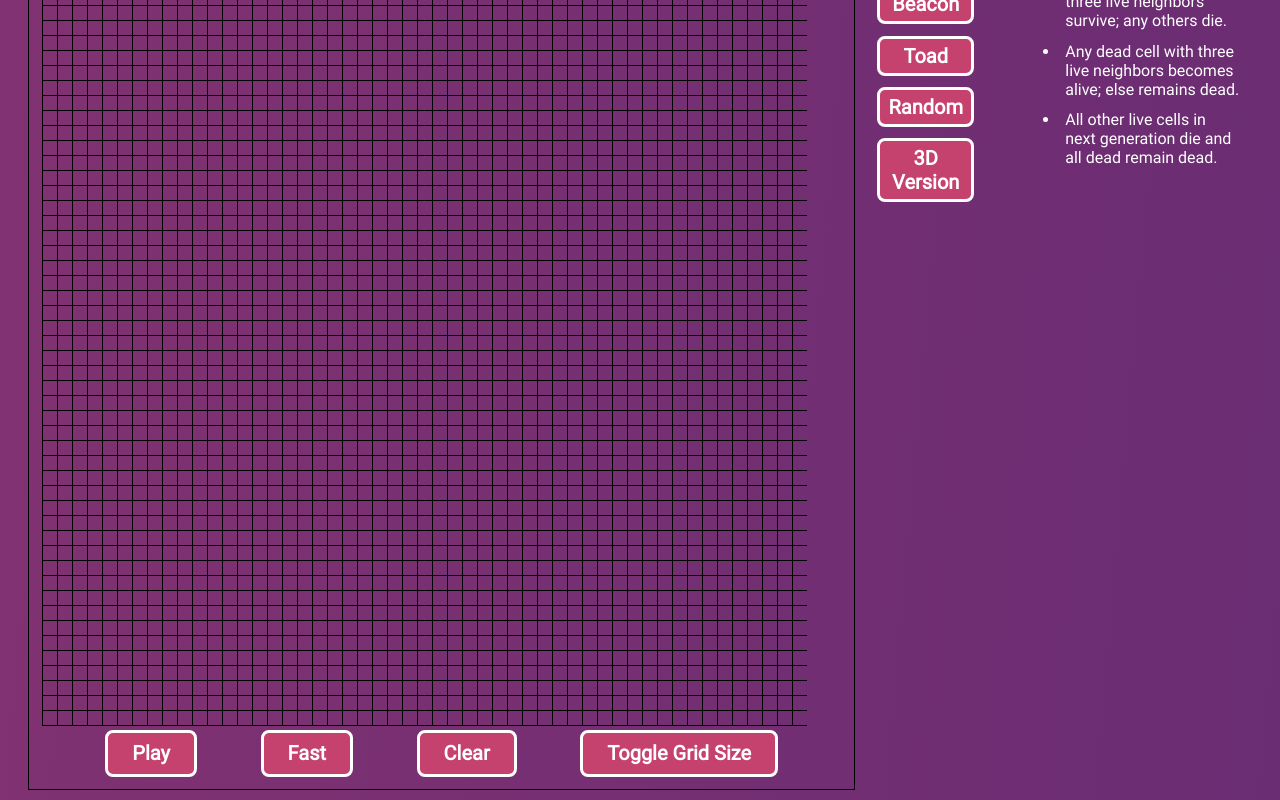
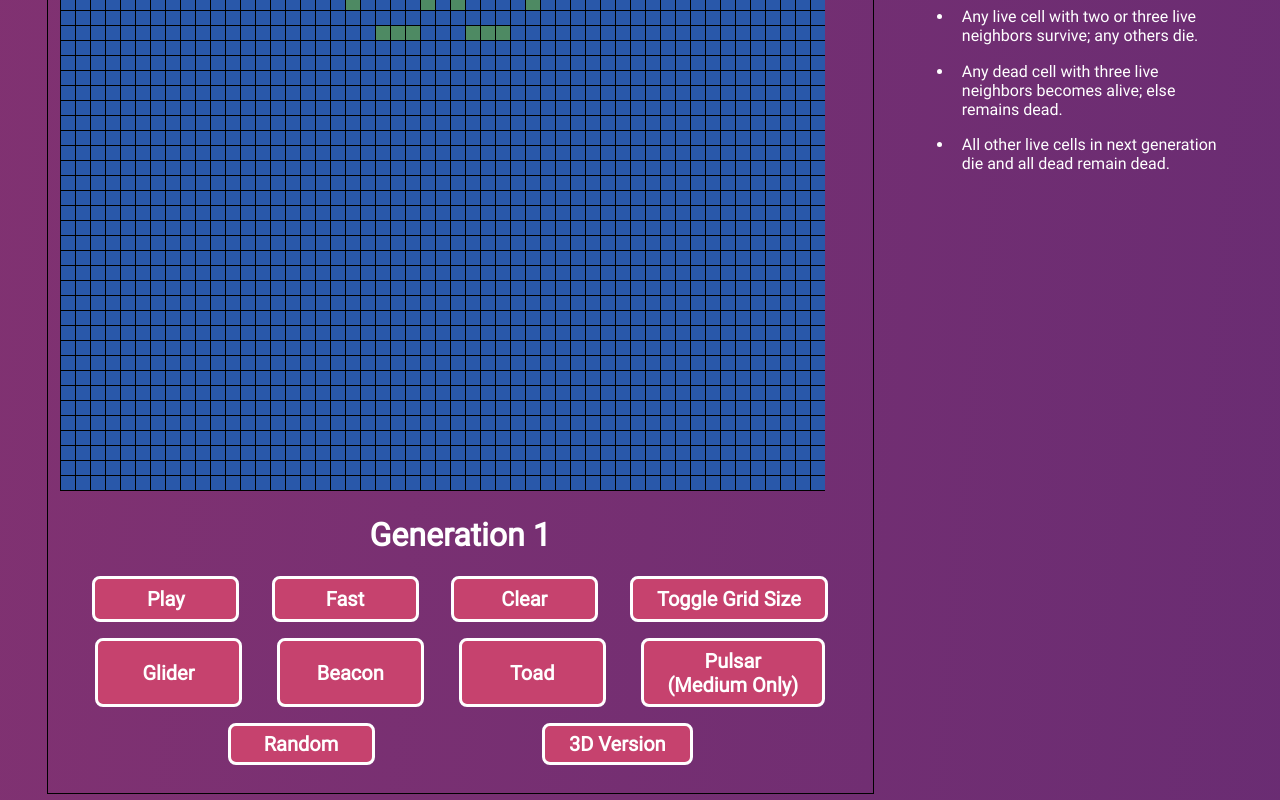
Before and after one commit to evoingram/cs-bw, a React (Create React App) app in the folder app/cs-bw/: page / in a window 1280 px wide. Shown: the part 280-1080 px from the top of the page. Built offline with nearby package versions, Linux system fonts and the light colour scheme.

Commit message:
fixed up buttons & separated out some functions

```diff
--- a/app/cs-bw/src/App.js
+++ b/app/cs-bw/src/App.js
@@ -37,6 +37,7 @@ const FlexContainer = styled.div`
 	flex-direction: row;
 	justify-content: space-evenly;
   	padding: 1%;
+	margin-top: 1%;
 `;
 const FlexSubContainers1 = styled.div`
   	padding: 1%;
@@ -50,7 +51,7 @@ const FlexSubContainers2 = styled.div`
 `;
 const FlexSubContainers3 = styled.div`
   padding: 0.5%;
-  max-width: 18%;
+  max-width: 25%;
 `;
 /*
 font-family: 'Caveat', cursive;
@@ -85,7 +86,6 @@ class App extends React.Component {
 	render() {
 		return (
 			<Div>
-				<Header />
 				<FlexContainer>
 					<FlexSubContainers1>
 						<Grid
@@ -97,10 +97,8 @@ class App extends React.Component {
 							currentGeneration={this.state.currentGeneration}
 						/>
 					</FlexSubContainers1>
-					<FlexSubContainers2>
-						<PSButtons />
-					</FlexSubContainers2>
 					<FlexSubContainers3>
+						<Header />
 						<Rules />
 					</FlexSubContainers3>
 				</FlexContainer>
--- a/app/cs-bw/src/components/GButtons.js
+++ b/app/cs-bw/src/components/GButtons.js
@@ -19,12 +19,15 @@ const Button = styled.button`
 	&:hover {
 		background-color: #642b73;
 	}
+	min-width: 147px;
 `;
 const Div = styled.div`
 	display: flex;
 	flex-direction: row;
 	justify-content: space-evenly;
-`
+	margin-top: 2%;
+	margin-bottom: 2%;
+`;
 const H4 = styled.h4`
 	margin-top: 5%;
 	margin-bottom: 5%;
@@ -65,6 +68,31 @@ class GButtons extends React.Component {
 						<H4>Toggle Grid Size</H4>
 					</Button>
 				</Div>
+				<Div>
+					<Button id="PS1" onClick={() => this.props.selectShape('glider')}>
+						<H4>Glider</H4>
+					</Button>
+					<Button id="PS2" onClick={() => this.props.selectShape('beacon')}>
+						<H4>Beacon</H4>
+					</Button>
+					<Button id="PS3" onClick={() => this.props.selectShape('toad')}>
+						<H4>Toad</H4>
+					</Button>
+					<Button id="PS3" onClick={() => this.props.selectShape('pulsar')}>
+						<H4>
+							Pulsar <br />
+							(Medium Only)
+						</H4>
+					</Button>
+				</Div>
+				<Div>
+					<Button id="PS4" onClick={this.props.generateRandomShape}>
+						<H4>Random</H4>
+					</Button>
+					<Button id="PS5">
+						<H4>3D Version</H4>
+					</Button>
+				</Div>
 			</div>
 		);
 	}
--- a/app/cs-bw/src/components/Grid.js
+++ b/app/cs-bw/src/components/Grid.js
@@ -1,8 +1,6 @@
-import React, { useRef, useState } from 'react';
+import React from 'react';
 import styled from 'styled-components';
 import GButtons from './GButtons';
-import GOL from './GOL';
-import { useAnimeFrame } from '../customHooks/useAnimeFrame.js';
 
 import mediumDefault from './sizes/mediumDefault';
 import mediumFirst from './sizes/mediumFirst';
@@ -12,12 +10,12 @@ import smallDefault from './sizes/smallDefault';
 import smallFirst from './sizes/smallFirst';
 import smallSecond from './sizes/smallSecond';
 
-import { configBlinker } from './configs/configBlinker';
-import { configBeacon } from './configs/configBeacon';
-import { configToad } from './configs/configToad';
-import { configGlider } from './configs/configGlider';
-import { configPulsar } from './configs/configPulsar';
-import { configGgun } from './configs/configGgun';
+import { blinker } from './shapes/Blinker';
+import { beacon } from './shapes/Beacon';
+import { toad } from './shapes/Toad';
+import { glider } from './shapes/Glider';
+import { pulsar } from './shapes/Pulsar';
+import { ggun } from './shapes/Ggun';
 
 const Div = styled.div`
 	display: flex;
@@ -177,7 +175,6 @@ class Game extends React.Component {
 	};
 
 	toggleGridSize = (size) => {
-		console.log('toggleGridSize running');
 		if (size === 'small') {
 			this.setState({ currentGrid: smallDefault });
 			this.setState({ boardSize: 'small', singleCellLength: 30, cellQuantityX: 15, cellQuantityY: 15 });
@@ -226,30 +223,31 @@ class Game extends React.Component {
 		}
 	};
 
-	selectShape = shape => {
-		this.setState({ shape: shape });
-		if (shape === 'blinker') {
-			for (let x = 0; x < 15; x++) {
-				firstGrid[x] = configBlinker[x].slice();
-			}
-		} else if (shape === 'beacon') {
-			for (let x = 0; x < 15; x++) {
-				firstGrid[x] = configBeacon[x].slice();
-			}
-		} else if (shape === 'toad') {
-			for (let x = 0; x < 15; x++) {
-				firstGrid[x] = configToad[x].slice();
-			}
-		} else if (shape === 'glider') {
-			for (let x = 0; x < 15; x++) {
-				firstGrid[x] = configGlider[x].slice();
-			}
+	loadShape = (loadedShape, size) => {
+		for (let x = 0; x < size; x++) {
+			firstGrid[x] = loadedShape[x].slice();
 		}
 		this.setState({ currentGrid: firstGrid });
+	}
+
+	selectShape = newShape => {
+		this.setState({ shape: newShape });
+		if (newShape === 'beacon') {
+			this.loadShape(beacon, 15);
+		} else if (newShape === 'blinker') {
+			this.loadShape(blinker, 15);
+		}  else if (newShape === 'glider') {
+			this.loadShape(glider, 15);
+		} else if (newShape === 'toad') {
+			this.loadShape(toad, 15);
+		} else if (newShape === "pulsar") {
+			this.loadShape(pulsar, 50);
+		}
 	};
 
 	componentDidMount = () => {
 		this.drawCanvas();
+		this.toggleGridSize('medium');
 	};
 
 	componentDidUpdate = () => {
@@ -266,9 +264,6 @@ class Game extends React.Component {
 		return (
 			<div>
 				<div>
-					<center>
-						<h1>Generation {currentGeneration}</h1>
-					</center>
 					<canvas
 						ref="canvas"
 						id="gameCanvas"
@@ -278,6 +273,9 @@ class Game extends React.Component {
 					/>
 				</div>
 				<div>
+					<center>
+						<h1>Generation {currentGeneration}</h1>
+					</center>
 					<GButtons
 						buttonText={this.state.buttonText}
 						buttonTextSpeed={this.state.buttonTextSpeed}
@@ -286,6 +284,8 @@ class Game extends React.Component {
 						setToDefault={this.setToDefault}
 						togglePlay={this.togglePlay}
 						toggleSpeed={this.toggleSpeed}
+						selectShape={this.selectShape}
+						generateRandomShape={this.generateRandomShape}
 					/>
 				</div>
 			</div>
--- a/app/cs-bw/src/components/Header.js
+++ b/app/cs-bw/src/components/Header.js
@@ -5,7 +5,8 @@ const Div = styled.div`
 	justify-content: center;
 	text-align: center;
 	padding-top: 3%;
-`
+	padding-bottom: 3%;
+`;
 
 function Header() {
 	return (
--- a/app/cs-bw/src/components/configs/configBeacon.js
+++ b/app/cs-bw/src/components/shapes/Beacon.js
@@ -1,4 +1,4 @@
-export const configBeacon = [
+export const beacon = [
 			new Array(15).fill(0),
 			new Array(15).fill(0),
 			new Array(15).fill(0),
@@ -16,4 +16,4 @@ export const configBeacon = [
 			new Array(15).fill(0)
 		];
 
-export default configBeacon;
+export default beacon;
--- a/app/cs-bw/src/components/configs/configBlinker.js
+++ b/app/cs-bw/src/components/shapes/Blinker.js
@@ -1,5 +1,5 @@
 let blankArray = new Array(15).fill(0);
-export const configBlinker = [
+export const blinker = [
 			blankArray,
 			blankArray,
 			blankArray,
@@ -25,4 +25,4 @@ export const configBlinker = [
 			blankArray
 		];
 
-export default configBlinker;
+export default blinker;
--- a/app/cs-bw/src/components/configs/configGgun.js
+++ b/app/cs-bw/src/components/shapes/Ggun.js
@@ -2,7 +2,7 @@
 
 
 
-export const configGgun = [
+export const ggun = [
                         new Array(190).fill(0),
                         new Array(190).fill(0),
                         new Array(190).fill(0),
@@ -85,4 +85,4 @@ export const configGgun = [
                         new Array(190).fill(0)
                     ];
 
-export default configGgun;
+export default ggun;
--- a/app/cs-bw/src/components/configs/configGlider.js
+++ b/app/cs-bw/src/components/shapes/Glider.js
@@ -1,5 +1,5 @@
 
-export const configGlider = [
+export const glider = [
 			new Array(15).fill(0),
 			new Array(15).fill(0),
 			new Array(15).fill(0),
@@ -37,4 +37,4 @@ export const configGlider = [
 			new Array(15).fill(0),
 			new Array(15).fill(0)
 		];
-export default configGlider;
+export default glider;
--- a/app/cs-bw/src/components/configs/configPulsar.js
+++ b/app/cs-bw/src/components/shapes/Pulsar.js
@@ -1,5 +1,5 @@
 
-export const configPulsar = [
+export const pulsar = [
                             new Array(50).fill(0),
                             new Array(50).fill(0),
                             new Array(50).fill(0),
@@ -52,4 +52,4 @@ export const configPulsar = [
                             new Array(50).fill(0)
                             ];
 
-export default configPulsar;
+export default pulsar;
--- a/app/cs-bw/src/components/configs/configToad.js
+++ b/app/cs-bw/src/components/shapes/Toad.js
@@ -1,6 +1,6 @@
 
 
-export const configToad = [
+export const toad = [
 			new Array(15).fill(0),
 			new Array(15).fill(0),
 			new Array(15).fill(0),
@@ -18,4 +18,4 @@ export const configToad = [
 			new Array(15).fill(0)
 		];
 
-export default configToad;
+export default toad;
```
